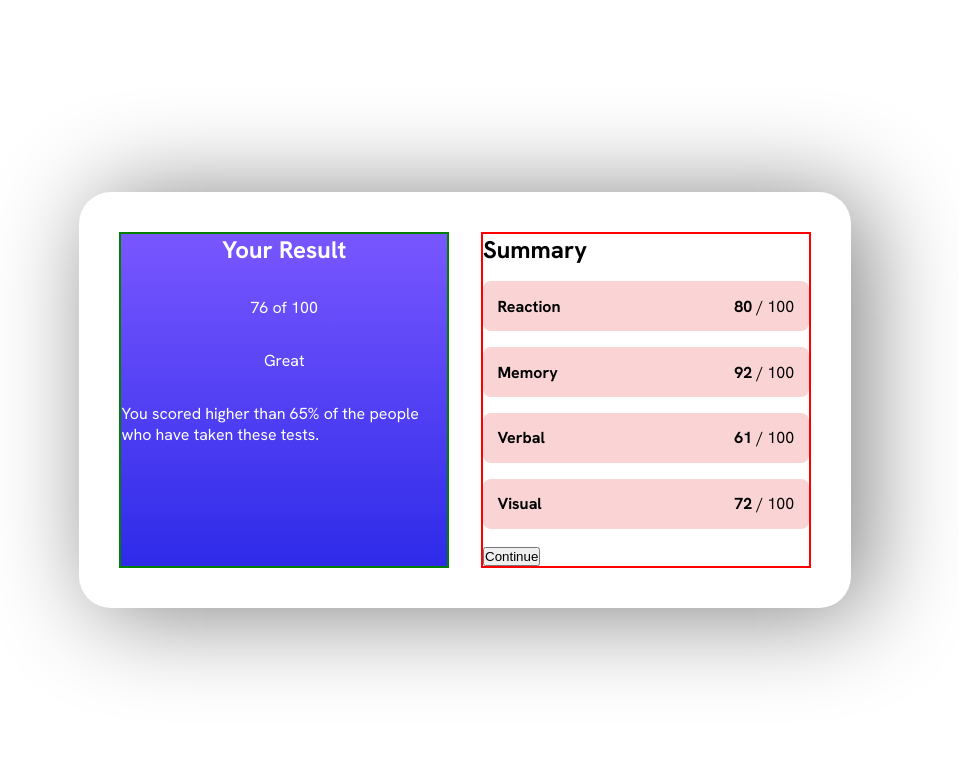
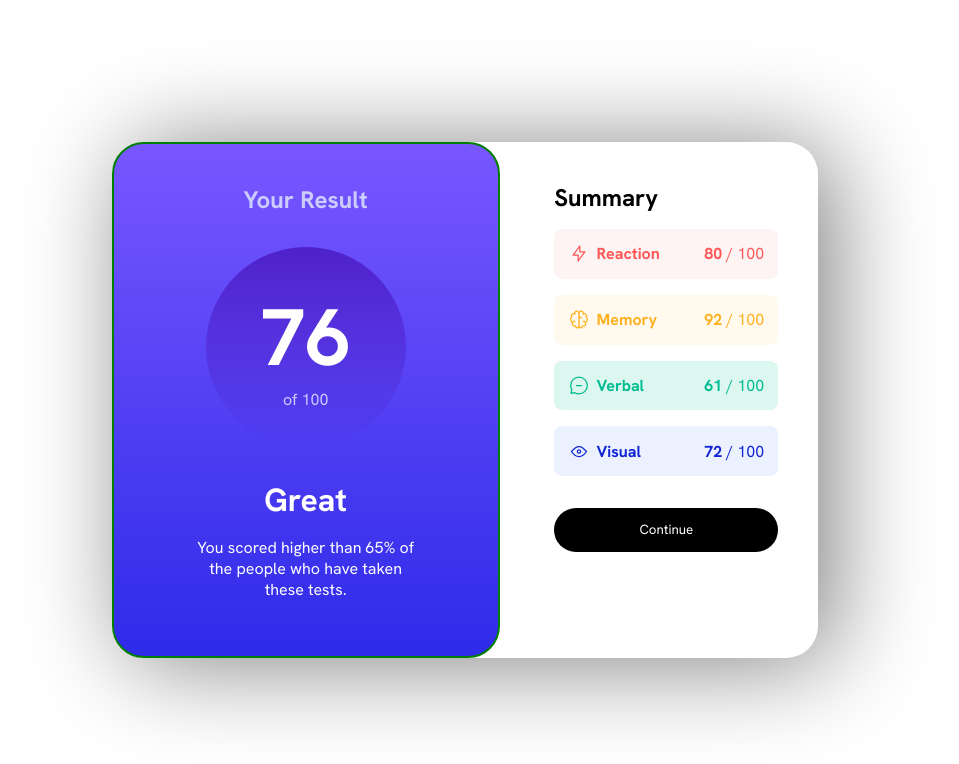
Before and after one commit to fumzy123/results-summary-component, a plain HTML site: page index.html in a window 1280 px wide. Shown: the whole page, without its empty margins (175-1134 px from the left). Drawn offline with Linux system fonts and the light colour scheme.

Commit message:
Styled the summary components with color

```diff
--- a/index.html
+++ b/index.html
@@ -22,8 +22,12 @@
 
     <div class="results-card__main">
         <h2 class="results-card__title">Your Result</h2>
-        <p class="results-card__score">76 of 100</p>
-        <p class="results-card__grade">Great</p>
+        <div class="results-card__score-container">
+          <p class="results-card__score">
+            <strong class="results-card__score--strong">76</strong> of 100
+          </p>
+        </div>
+        <h3 class="results-card__grade">Great</h3>
         <p class="results-card__description">
           You scored higher than 65%
           of the people who have
@@ -37,33 +41,66 @@
 
       <ul class="results-card__category-container">
 
-        <li class="results-card__category">
+        <li class="results-card__category-item results-card__category-item--">
 
+          <div class="results-card__category results-card__category--lightred">
+
+            <div class="results-card__category-title-container">
+              <img class="results-card__category-title-img" src="./assets/images/icon-reaction.svg"/>
               <h4 class="results-card__category-title">Reaction</h4>
+            </div>
+
             <p><strong>80</strong> / 100</p>
+
+          </div>
 
         </li>
 
-        <li class="results-card__category">
+        <li class="results-card__category-item results-card__category-item--">
+
+          <div class="results-card__category results-card__category--orangeyellow">
+
+            <div class="results-card__category-title-container">
+              <img class="results-card__category-title-img" src="./assets/images/icon-memory.svg"/>
               <h4 class="results-card__category-title">Memory</h4>
+            </div>
+
             <p><strong>92</strong> / 100</p>
+          </div>
+        </li>
+
+        <li class="results-card__category-item results-card__category-item-verbal">
+
+          <div class="results-card__category results-card__category--tealgreen">
+
+            <div class="results-card__category-title-container">
+              <img class="results-card__category-title-img" src="./assets/images/icon-verbal.svg"/>
+              <h4 class="results-card__category-title">Verbal</h4>
+            </div>
+
+            <p><strong>61</strong> / 100</p>
+          </div>
 
         </li>
 
-        <li class="results-card__category">
-          <h4 class="results-card__category-title">Verbal</h4>
-          <p><strong>61</strong> / 100</p>
+        <li class="results-card__category-item ">
 
-        </li>
+          <div class="results-card__category results-card__category--paleblue">
 
-        <li class="results-card__category">
+            <div class="results-card__category-title-container">
+              <img class="results-card__category-title-img" src="./assets/images/icon-visual.svg"/>
               <h4 class="results-card__category-title">Visual</h4>
+            </div>
+
             <p><strong>72</strong> / 100</p>
+
+          </div>
+
         </li>
 
       </ul>
 
-      <button>Continue</button>
+      <button class="results-card__btn">Continue</button>
 
     </div>
 
--- a/styles/components/result-card.css
+++ b/styles/components/result-card.css
@@ -2,73 +2,113 @@
 
     /** Box Model **/
 
-        /* box-size */
-        /* width: 500px; */
-        /* height: 500px; */
+    /* box-border*/
+    border-radius: 32px;
 
-        /* box-border*/
-        border-radius: 32px;
-
-        /* box-space */
-        padding: 2.5rem;
-
-
-        /* box-shadow */
-        box-shadow: 15px 5px 100px rgb(128, 128, 128);
+    /* box-shadow */
+    box-shadow: 15px 5px 100px rgb(128, 128, 128);
 
     /** Layout **/
     display: flex;
     flex-direction: row;
-    gap: 2rem;
+    gap: 0.9rem;
 
 }
 
 
-
+/** ------Main Result------**/
 .results-card__main{
 
     /** Box Model **/
     border: 2px green solid;
+    border-radius: 32px ;
+    padding: 2.5rem 5rem;
 
     /** Box Background **/
     background: linear-gradient(hsl(252, 100%, 67%), hsl(241, 81%, 54%));
 
     /** Layout **/
     flex: 1;
+    /* flex: 1;
     display: flex;
     flex-direction: column;
     align-items: center;
-    gap: 32px;
+    gap: 32px; */
 
     /** Typography **/
     color: white;
 }
 
+.results-card__title {
+    text-align: center;
+    color: hsl(240, 100%, 90%);
+}
+.results-card__score-container {
 
-/** Summary **/
+    /** Box Model **/
+    width: 200px;
+    height: 200px;
+    border: none;
+    border-radius: 50%;
+    margin: 2rem auto;
+
+
+    background: linear-gradient( hsla(256, 72%, 46%, 1), hsla(241, 72%, 46%, 0));
+
+    text-align: center;
+
+    /** Layout **/
+    display: flex;
+    justify-content: center;
+    align-items: center;
+
+}
+
+.results-card__score{
+    color: hsl(240, 100%, 90%);
+}
+
+.results-card__score--strong {
+
+    display: block;
+    font-size: 5rem;
+    color: white;
+}
+
+.results-card__grade {
+    text-align: center;
+    font-size: 2rem;
+}
+
+.results-card__description{
+    max-width: 30ch;
+    text-align: center;
+    margin: 1rem auto;
+}
+
+
+
+/**-----Summary Result------ **/
 .results-card__summary{
+
+
     flex: 1;
 
     /** Box Model **/
-    border: 2px solid red;
+    /* border: 2px solid red; */
+    /* box-space */
+    padding: 2.5rem;
 }
 
 .results-card__category-container{
-    margin: 1rem 0;
-
-    display: flex;
-    flex-direction: column;
-    gap: 1rem;
+    list-style: none;
 }
 
 .results-card__category{
 
-
-
     border-radius: 8px;
     padding: 0.9rem;
-
-    background: rgba(240, 128, 128, 0.338);
+    margin: 1rem 0 0;
 
     display: flex;
     flex-direction: row;
@@ -76,6 +116,56 @@
 
 }
 
-/* .results-card__category-title{
-    display: inline-block;
-} */
+.results-card__category--lightred{
+    color: hsl(0, 100%, 67%);
+    background-color: hsla(0, 100%, 67%, 0.067);
+}
+
+.results-card__category--orangeyellow{
+    color: hsl(39, 100%, 56%);
+    background-color: hsla(39, 100%, 56%, 0.075);
+}
+
+.results-card__category--tealgreen{
+    color: hsl(166, 100%, 37%);
+    background-color: hsla(166, 100%, 37%, 0.136);
+}
+
+.results-card__category--paleblue {
+    color: hsl(234, 85%, 45%);
+    background-color: hsl(221, 100%, 96%);
+}
+
+
+
+
+.results-card__category-title-container{
+    display: flex;
+    flex-direction: row;
+}
+
+.results-card__category-title {
+    margin-left: 8px;
+}
+
+
+
+/** Button **/
+.results-card__btn{
+    font-family: inherit;
+    color:white;
+
+
+    display: block;
+
+
+    width: 100%;
+    border: none;
+    border-radius: 32px;
+    padding: 1em 2em;
+    margin: 2rem auto;
+
+    background-color: black;
+
+
+}
```
Lines whose indentation alone changed are shown as unchanged.
